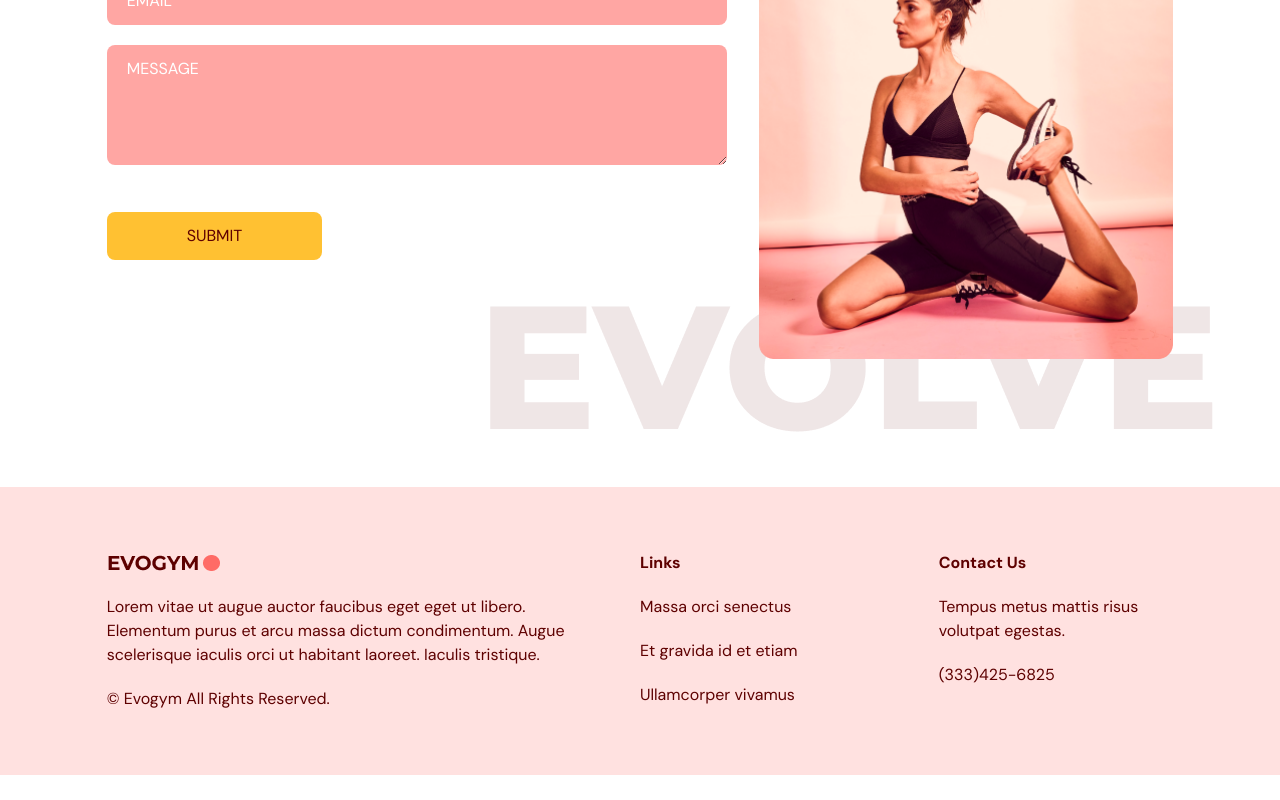
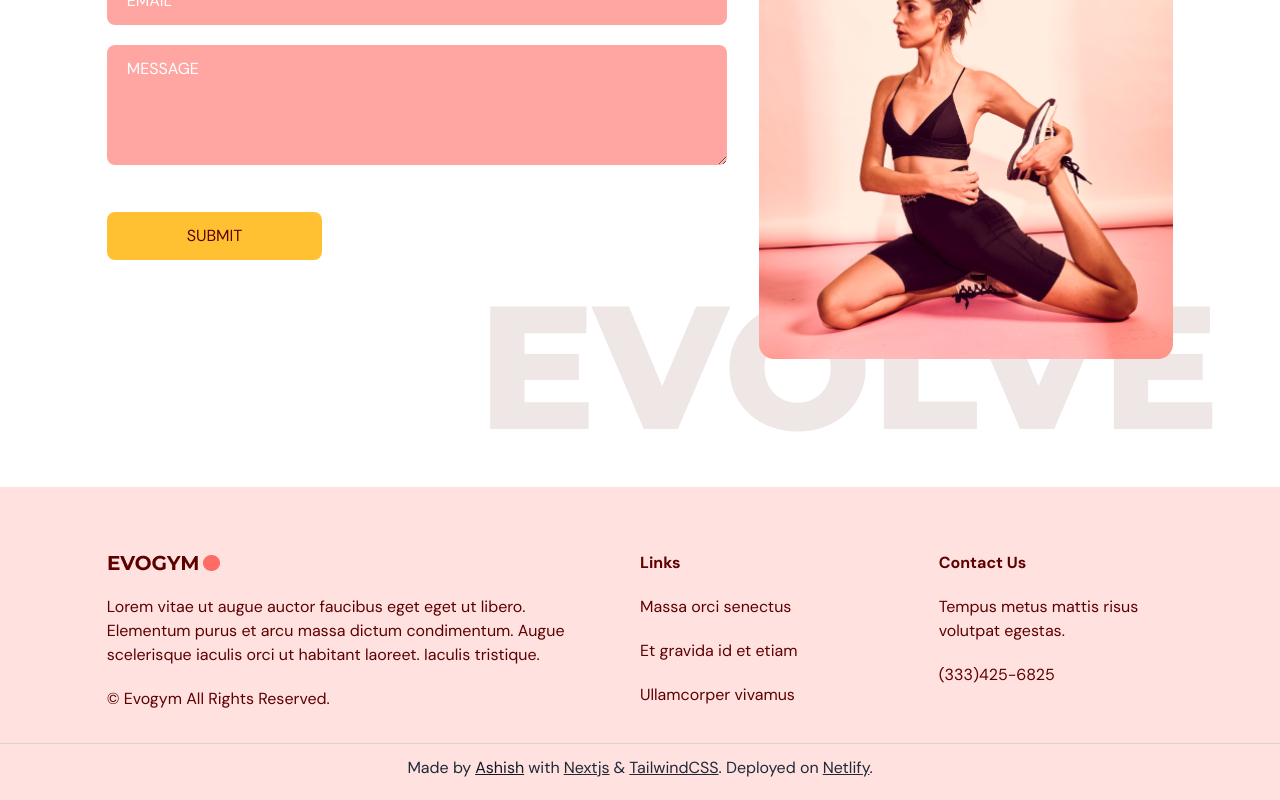
Before and after one commit to AshishBarvaliya/evogym-nextjs-tailwind, a React (Vite) app: page / in a window 1280 px wide. Shown: the part 1216-2016 px from the top of the page. Before the commit the page ends 1991 px from the top, so only its background shows below. Built offline with nearby package versions, Linux system fonts and the light colour scheme.

Commit message:
feat: credits added to footer

```diff
--- a/src/scenes/footer/index.tsx
+++ b/src/scenes/footer/index.tsx
@@ -2,7 +2,7 @@ import Logo from "@/assets/Logo.png";
 
 const Footer = () => {
   return (
-    <footer className="bg-primary-100 py-16">
+    <footer className="bg-primary-100 pt-16 pb-2">
       <div className="justify-content mx-auto w-5/6 gap-16 md:flex">
         <div className="mt-16 basis-1/2 md:mt-0">
           <img alt="logo" src={Logo} />
@@ -25,6 +25,50 @@ const Footer = () => {
           <p>(333)425-6825</p>
         </div>
       </div>
+      <div>
+      <div
+      className="flex justify-center py-3 mt-8 text-gray-800 border-t border-stone-300">
+        <div>
+          Made by
+          <a
+            href="https://github.com/AshishBarvaliya"
+            target="_blank"
+            rel="noopener noreferrer"
+            className="px-1 text-gray-900 hover:text-red-500 underline"
+          >
+            Ashish
+          </a>
+          with
+          <a
+            target="_blank"
+            rel="noopener noreferrer"
+            href="https://nextjs.org/"
+            className="px-1 hover:text-red-500 underline"
+          >
+            Nextjs
+          </a>
+          &
+          <a
+            href="https://tailwindcss.com/"
+            target="_blank"
+            rel="noopener noreferrer"
+            className="pl-1 hover:text-red-500 underline"
+          >
+            TailwindCSS
+          </a>
+          . Deployed on
+          <a
+            href="https://www.netlify.com/"
+            target="_blank"
+            rel="noopener noreferrer"
+            className="pl-1 hover:text-red-500 underline"
+          >
+            Netlify
+          </a>
+          .
+        </div>
+      </div>
+      </div>
     </footer>
   );
 };
```
